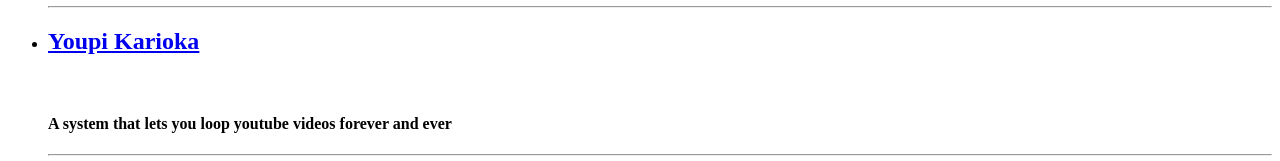
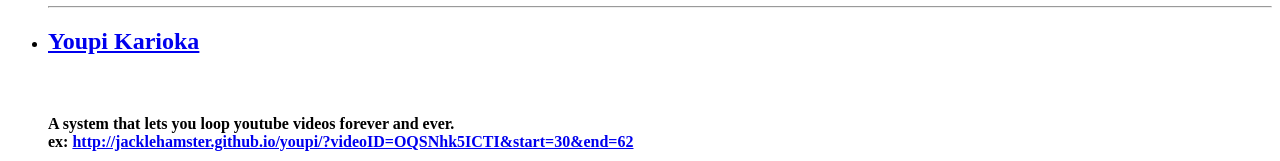
Before and after one commit to vlequang/jacklehamster.github.io, a plain HTML site: page index.html in a window 1280 px wide. Shown: the part 1792-1953 px from the top of the page. Drawn offline with Linux system fonts and the light colour scheme; grey boxes are pictures that could not be loaded.

Commit message:
Update index.html

```diff
--- a/index.html
+++ b/index.html
@@ -48,7 +48,8 @@
 
   <li><h2><a href="youpi">Youpi Karioka</a></h2>
     <br>
-    <h4>A system that lets you loop youtube videos forever and ever</h4>
+    <h4>A system that lets you loop youtube videos forever and ever.<br>
+    ex: <a href="http://jacklehamster.github.io/youpi/?videoID=OQSNhk5ICTI&start=30&end=62">http://jacklehamster.github.io/youpi/?videoID=OQSNhk5ICTI&start=30&end=62</a></h4>
     <hr>
     <iframe src="http://jacklehamster.github.io/youpi/?videoID=2VzE8Ii12Js&start=1:04.7&end=1:18.3&mute=1">
     </iframe>
```
